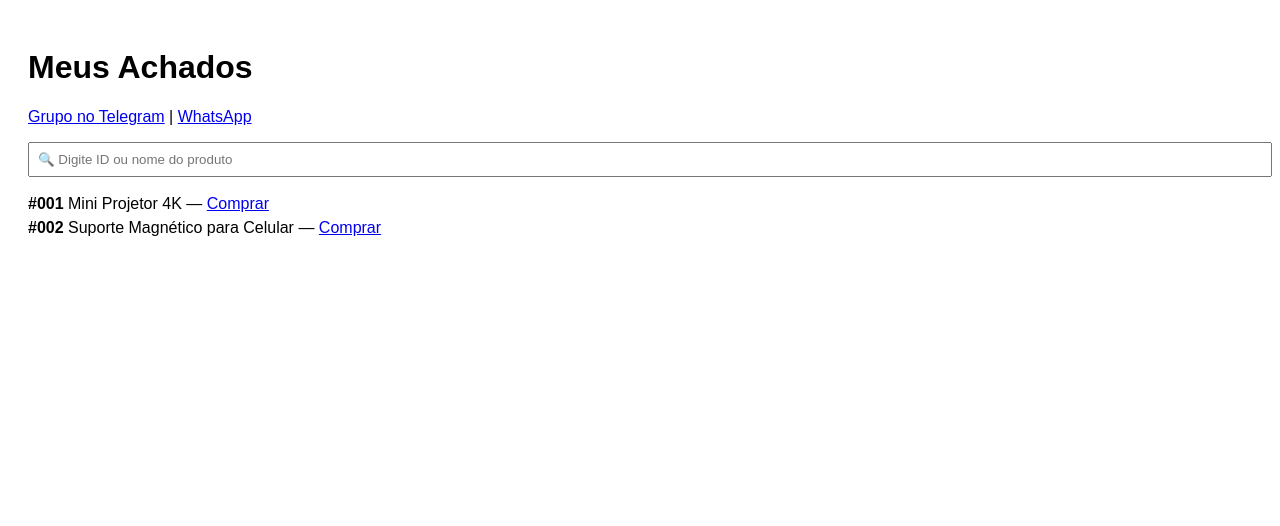
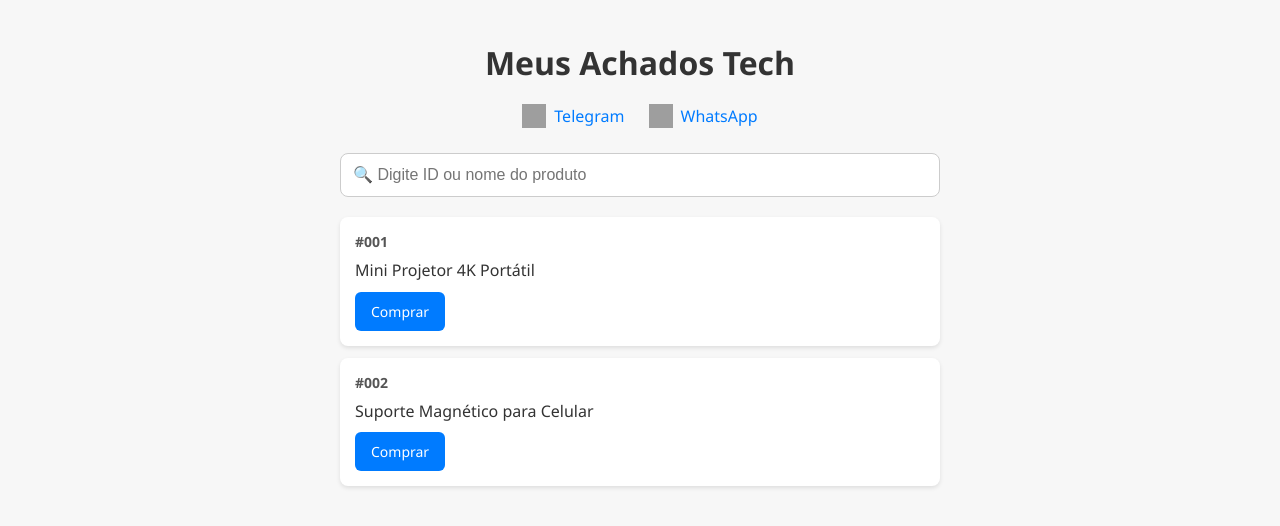
Before and after one commit to giovannikoubo/teste_achados_koubo, a plain HTML site: page index.html in a window 1280 px wide. Drawn offline with Linux system fonts and the light colour scheme; grey boxes are pictures that could not be loaded.

Commit message:
Update index.html

```diff
--- a/index.html
+++ b/index.html
@@ -2,27 +2,115 @@
 <html lang="pt-br">
 <head>
   <meta charset="UTF-8">
+  <meta name="viewport" content="width=device-width, initial-scale=1.0">
   <title>Achados Tech</title>
   <style>
-    body { font-family: sans-serif; padding: 20px; }
-    input { width: 100%; padding: 8px; margin-bottom: 12px; }
-    .item { margin: 6px 0; }
+    body {
+      margin: 0;
+      padding: 0;
+      font-family: 'Segoe UI', sans-serif;
+      background: #f7f7f7;
+      color: #333;
+    }
+    .container {
+      max-width: 600px;
+      margin: 0 auto;
+      padding: 20px;
+    }
+    h1 {
+      text-align: center;
+      margin-bottom: 20px;
+    }
+    .links {
+      text-align: center;
+      margin-bottom: 20px;
+    }
+    .links a {
+      margin: 0 10px;
+      color: #007bff;
+      text-decoration: none;
+      font-weight: 500;
+      display: inline-flex;
+      align-items: center;
+    }
+    .links a:hover {
+      text-decoration: underline;
+    }
+    .links a img {
+      width: 24px;
+      height: 24px;
+      margin-right: 8px;
+    }
+    #search {
+      width: 100%;
+      padding: 12px;
+      font-size: 16px;
+      border: 1px solid #ccc;
+      border-radius: 8px;
+      box-sizing: border-box;
+      margin-bottom: 20px;
+    }
+    .item {
+      background: #fff;
+      border-radius: 8px;
+      padding: 15px;
+      margin-bottom: 12px;
+      box-shadow: 0 2px 4px rgba(0, 0, 0, 0.1);
+    }
+    .item strong {
+      display: block;
+      margin-bottom: 8px;
+      font-size: 14px;
+      color: #555;
+    }
+    .item p {
+      margin: 0;
+      font-size: 16px;
+      line-height: 1.4;
+    }
+    .item a.buy-btn {
+      display: inline-block;
+      margin-top: 10px;
+      padding: 10px 16px;
+      background: #007bff;
+      color: #fff;
+      text-decoration: none;
+      border-radius: 6px;
+      font-size: 14px;
+    }
+    .item a.buy-btn:hover {
+      background: #0056b3;
+    }
   </style>
 </head>
 <body>
-  <h1>Meus Achados</h1>
-  <p><a href="https://t.me/seu_grupo">Grupo no Telegram</a> | <a href="https://wa.me/seu_numero">WhatsApp</a></p>
-  <input id="search" placeholder="🔍 Digite ID ou nome do produto">
-  <div id="list">
-    <div class="item" data-text="001 mini projetor portatil">
-      <strong>#001</strong> Mini Projetor 4K — <a href="https://ali.link/123">Comprar</a>
+  <div class="container">
+    <h1>Meus Achados Tech</h1>
+    <div class="links">
+      <a href="https://t.me/seu_grupo" target="_blank">
+        <img src="https://cdn.simpleicons.org/telegram/0088cc?size=32" alt="Telegram" />
+        Telegram
+      </a>
+      <a href="https://wa.me/seu_numero" target="_blank">
+        <img src="https://cdn.simpleicons.org/whatsapp/25D366?size=32" alt="WhatsApp" />
+        WhatsApp
+      </a>
     </div>
-    <div class="item" data-text="002 suporte celular magnetico">
-      <strong>#002</strong> Suporte Magnético para Celular — <a href="https://ali.link/456">Comprar</a>
+    <input id="search" placeholder="🔍 Digite ID ou nome do produto">
+    <div id="list">
+      <div class="item" data-text="001 mini projetor portatil">
+        <strong>#001</strong>
+        <p>Mini Projetor 4K Portátil</p>
+        <a href="https://ali.link/123" class="buy-btn" target="_blank">Comprar</a>
+      </div>
+      <div class="item" data-text="002 suporte celular magnetico">
+        <strong>#002</strong>
+        <p>Suporte Magnético para Celular</p>
+        <a href="https://ali.link/456" class="buy-btn" target="_blank">Comprar</a>
+      </div>
+      <!-- Repita para cada produto -->
     </div>
-    <!-- repita para cada produto -->
   </div>
-
   <script>
     const input = document.getElementById('search');
     const items = document.querySelectorAll('.item');
```
